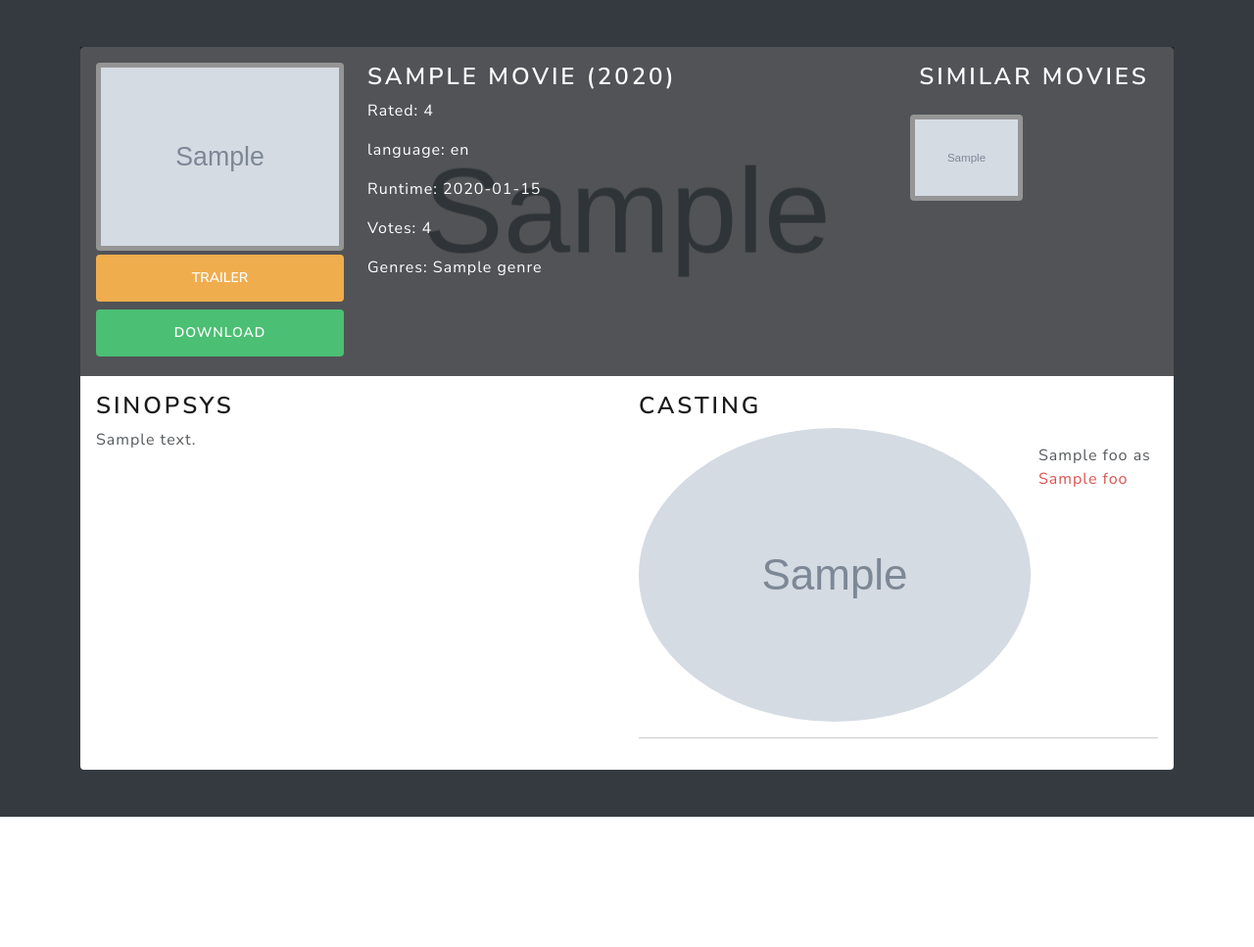
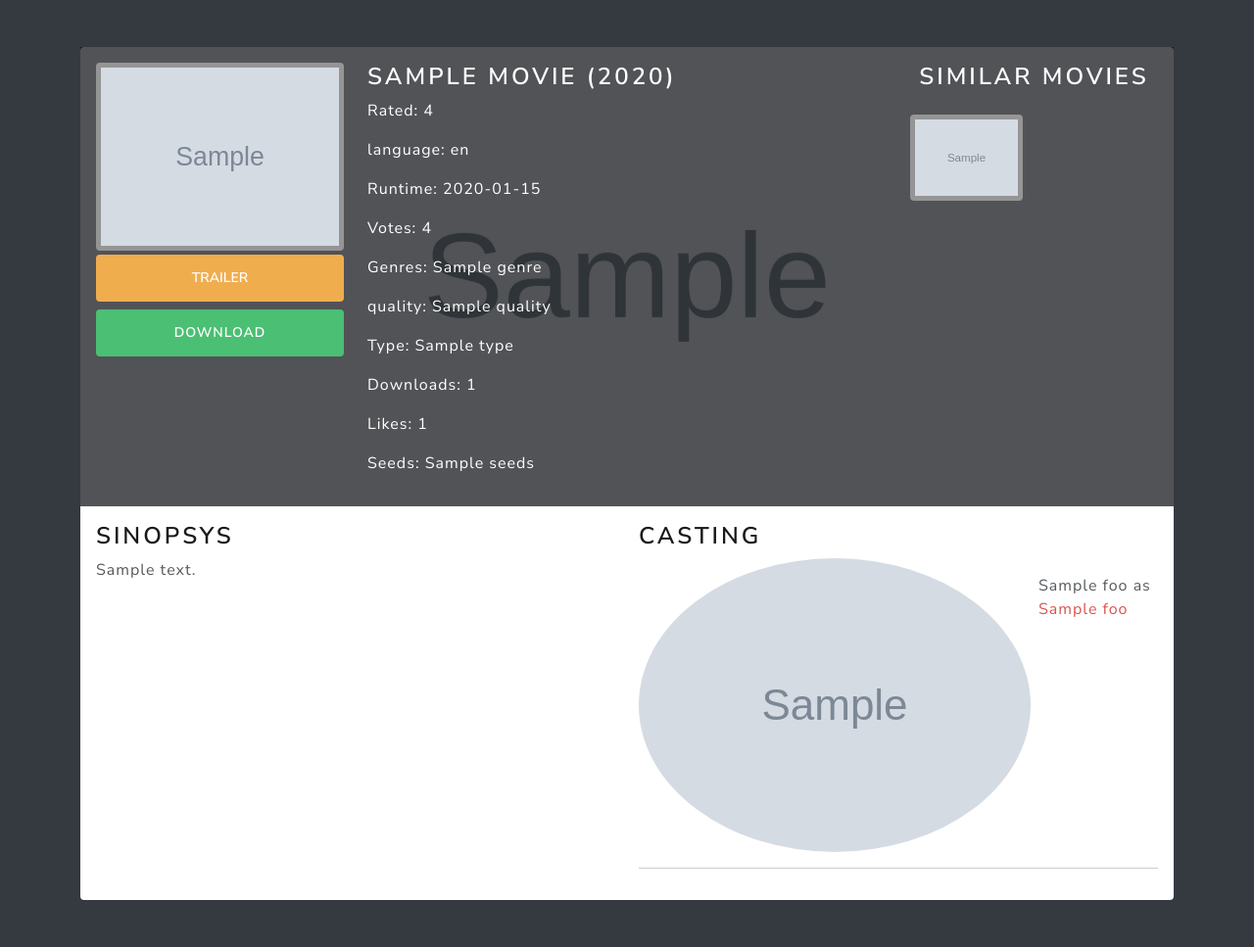
Before and after one commit to izidro2928/movies_yts_api_django_app, a Django app: page /movie/1/ in a window 1280 px wide. Shown: the part 96-1063 px from the top of the page at 98% size. Before the commit the page ends 930 px from the top, so only its background shows below. Run offline with Django 3.2, Linux system fonts and the light colour scheme; a user stored in the database is signed in; tables that the repository leaves empty hold one stand-in row (values such as "Sample post"); grey boxes marked "Sample" are stand-in pictures; a database or web service that is not in the repository returns one stand-in record (values such as "Sample title"); data that the repository does not hold is empty; some libraries are stand-ins or nearby versions.

Commit message:
This a simple django movies app with login system where we fetch API movies

```diff
--- a/movies/templates/movies/categories.html
+++ b/movies/templates/movies/categories.html
@@ -11,7 +11,7 @@
                         <div class="movie">
                             <img src="{{ movie.large_cover_image }}" alt="{{ movie.title }}" class="rounded"/>
                             <div class="pt-2">
-                                <h5 class="mb-3 text-truncate text-white">{{ movie.title }}</h5>
+                                <h5 class="mb-3 text-truncate">{{ movie.title }}</h5>
                                 <div class="d-flex justify-content-between">
                                     <p><span class="movie-year">{{ movie.year }}</span></p>
                                     <p><span class="movie-rating">{{ movie.rating }}</span></p>
--- a/movies/templates/movies/estrenos.html
+++ b/movies/templates/movies/estrenos.html
@@ -8,7 +8,7 @@
                         <div class="movie">
                             <img src="{{ movie.large_cover_image }}" alt="{{ movie.title }}" class="rounded"/>
                             <div class="pt-2">
-                                <h5 class="mb-3 text-truncate text-white">{{ movie.title }}</h5>
+                                <h5 class="mb-3 text-truncate">{{ movie.title }}</h5>
                                 <div class="d-flex justify-content-between">
                                     <p><span class="movie-year">{{ movie.year }}</span></p>
                                     <p><span class="movie-rating">{{ movie.rating }}</span></p>
--- a/movies/templates/movies/index.html
+++ b/movies/templates/movies/index.html
@@ -9,7 +9,7 @@
                         <div class="movie">
                             <img src="{{ movie.large_cover_image }}" alt="{{ movie.title }}" class="rounded"/>
                             <div class="pt-2">
-                                <h5 class="mb-3 text-truncate text-white">{{ movie.title }}</h5>
+                                <h5 class="mb-3 text-truncate">{{ movie.title }}</h5>
                                 <div class="d-flex justify-content-between">
                                     <p><span class="movie-year">{{ movie.year }}</span></p>
                                     <p><span class="movie-rating">{{ movie.rating }}</span></p>
--- a/movies/templates/movies/movie.html
+++ b/movies/templates/movies/movie.html
@@ -46,6 +46,26 @@
                             <p>
                                 <strong>Genres:</strong>
                                 {{ genres }}
+                            </p>
+                            <p>
+                                <strong>quality:</strong>
+                                {{ movie.torrents.0.quality }}
+                            </p>
+                            <p>
+                                <strong>Type:</strong>
+                                {{ movie.torrents.0.type }}
+                            </p>
+                            <p>
+                                <strong>Downloads:</strong>
+                                {{ movie.download_count }}
+                            </p>
+                            <p>
+                                <strong>Likes:</strong>
+                                {{ movie.like_count }}
+                            </p>
+                            <p>
+                                <strong>Seeds:</strong>
+                                {{ movie.torrents.0.seeds }}
                             </p>
                         </div>
                         <div class="col">
--- a/movies/templates/movies/movies.html
+++ b/movies/templates/movies/movies.html
@@ -8,7 +8,7 @@
                         <div class="movie">
                             <img src="{{ movie.large_cover_image }}" alt="{{ movie.title }}" class="rounded"/>
                             <div class="pt-2">
-                                <h5 class="mb-3 text-truncate text-white">{{ movie.title }}</h5>
+                                <h5 class="mb-3 text-truncate">{{ movie.title }}</h5>
                                 <div class="d-flex justify-content-between">
                                     <p><span class="movie-year">{{ movie.year }}</span></p>
                                     <p><span class="movie-rating">{{ movie.rating }}</span></p>
--- a/movies/templates/movies/populares.html
+++ b/movies/templates/movies/populares.html
@@ -8,7 +8,7 @@
                         <div class="movie">
                             <img src="{{ movie.large_cover_image }}" alt="{{ movie.title }}" class="rounded"/>
                             <div class="pt-2">
-                                <h5 class="mb-3 text-truncate text-white">{{ movie.title }}</h5>
+                                <h5 class="mb-3 text-truncate">{{ movie.title }}</h5>
                                 <div class="d-flex justify-content-between">
                                     <p><span class="movie-year">{{ movie.year }}</span></p>
                                     <p><span class="movie-rating">{{ movie.rating }}</span></p>
--- a/movies/templates/movies/search.html
+++ b/movies/templates/movies/search.html
@@ -12,7 +12,7 @@
                             <div class="movie">
                                 <img src="{{ movie.large_cover_image }}" alt="{{ movie.title }}" class="rounded"/>
                                 <div class="pt-2">
-                                    <h5 class="mb-3 text-truncate text-white">{{ movie.title }}</h5>
+                                    <h5 class="mb-3 text-truncate">{{ movie.title }}</h5>
                                     <div class="d-flex justify-content-between">
                                         <p><span class="movie-year">{{ movie.year }}</span></p>
                                         <p><span class="movie-rating">{{ movie.rating }}</span></p>
```
